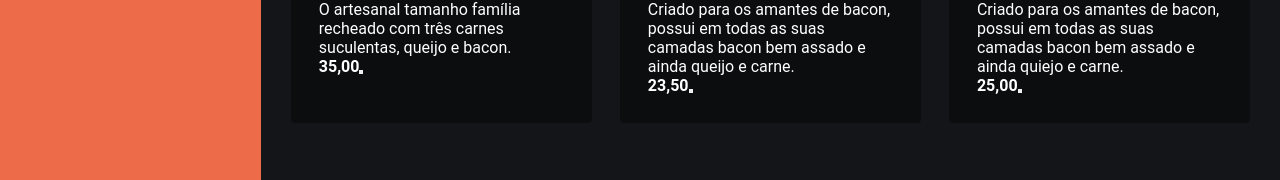
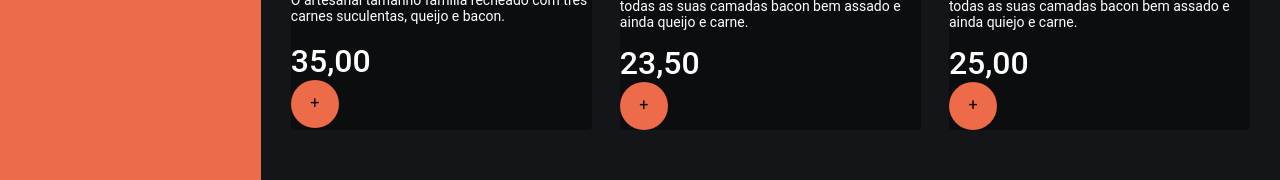
Before and after one commit to Camilo-Neto/nexus-commerce, a React (Create React App) app: page / in a window 1280 px wide. Shown: the part 494-674 px from the top of the page. Built offline with nearby package versions, Linux system fonts and the light colour scheme.

Commit message:
[STY-000](Components/Snacks): implementing css in attributes <p/>, <div/>, <button/>

```diff
--- a/src/components/Snacks/index.tsx
+++ b/src/components/Snacks/index.tsx
@@ -14,7 +14,7 @@ export function Snacks({ snacks }: SnacksProps) {
                     <p>{snack.description}</p>
                     <div>
                         <strong>{snack.price}</strong>
-                        <button type="button"></button>
+                        <button type="button">+</button>
                     </div>
                 </div>
 
--- a/src/components/Snacks/styles.ts
+++ b/src/components/Snacks/styles.ts
@@ -12,12 +12,12 @@ export const Container = styled.div`
 
     .snack{
         position: relative;
-        background: ${({theme}) => theme.colors.black};
-        padding: 1.75rem;
+        background: ${({ theme }) => theme.colors.black};
+        padding: 1.75rem 1.5re.;
         border-radius: 4px;
     }
 
-    h2{
+    h2 {
         margin-bottom: 0.75rem;
         font-weight: 700;
         font-size: 1.5rem;
@@ -32,4 +32,34 @@ export const Container = styled.div`
         margin-bottom: 0.375rem;
     }
 
+    p{
+        font-size: 0.875rem;
+    }
+
+    div{
+        margin-top: 0.875rem;
+
+        display: grid;
+        align-items: center;
+        justify-content: space-between;
+
+        strong{
+            font-size: 2rem;
+            font-weight: 500;
+
+        }
+
+        button{
+            background: ${({theme})=> theme.colors.orange};
+            width: 3rem;
+            height: 3rem;
+            border: none;
+            border-radius: 50%;
+
+            display: flex;
+            align-items: center;
+            justify-content: center;
+        }
+    }
+
 `
```
